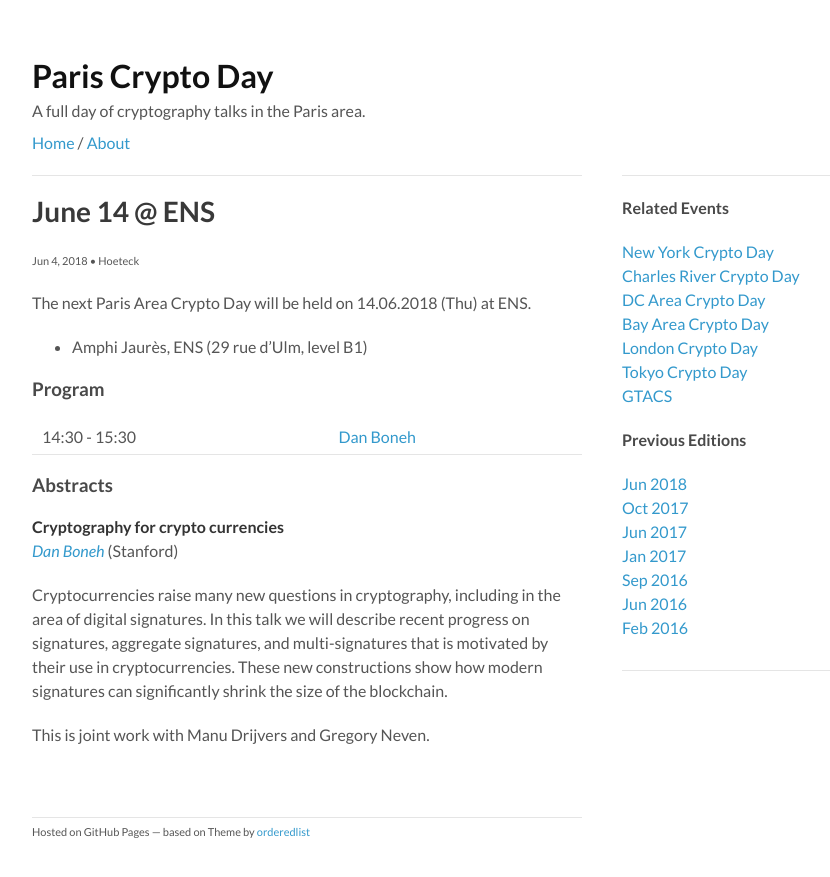
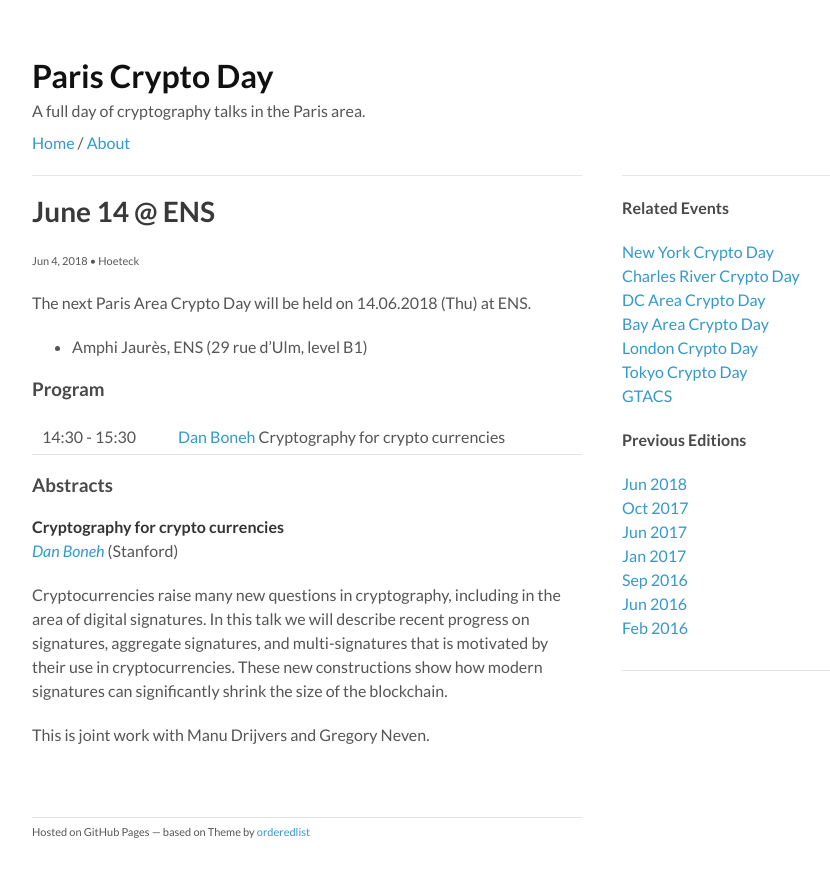
Before and after one commit to pariscryptoday/pariscryptoday.github.io, a Jekyll site: the page built from _posts/2018-06-04-seventh.md, in a window 1280 px wide. Shown: the top 877 px of the page, without its empty margins (178-1008 px from the left). Built offline with Jekyll 4.4.1, drawn with Linux system fonts in a browser that asks for light colours.

Commit message:
save june 14

```diff
--- a/_posts/2018-06-04-seventh.md
+++ b/_posts/2018-06-04-seventh.md
@@ -12,7 +12,7 @@ ENS.
 
 ### Program
 
-| 14:30 - 15:30 | [Dan Boneh](#DB)
+| 14:30 - 15:30 | [Dan Boneh](#DB) Cryptography for crypto currencies
 
 ### Abstracts
 
```
